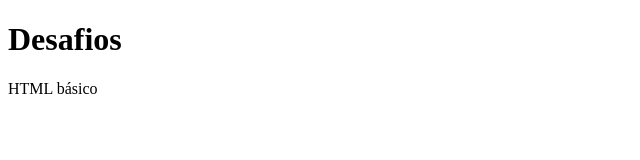
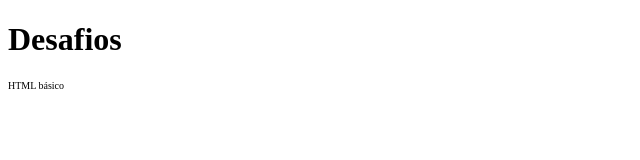
Before and after one commit to Douglasg1/desafio-html-basico, a plain HTML site: page index.html in a window 1280 px wide. Shown: the full height of the page, 0-640 px from the left. Drawn offline with Linux system fonts and the light colour scheme.

Commit message:
Adicionando um parágrafo

```diff
--- a/styles.css
+++ b/styles.css
@@ -1,3 +1,7 @@
 h1{
     color:black
 }
+
+p{
+    font-size:10px
+}
```
